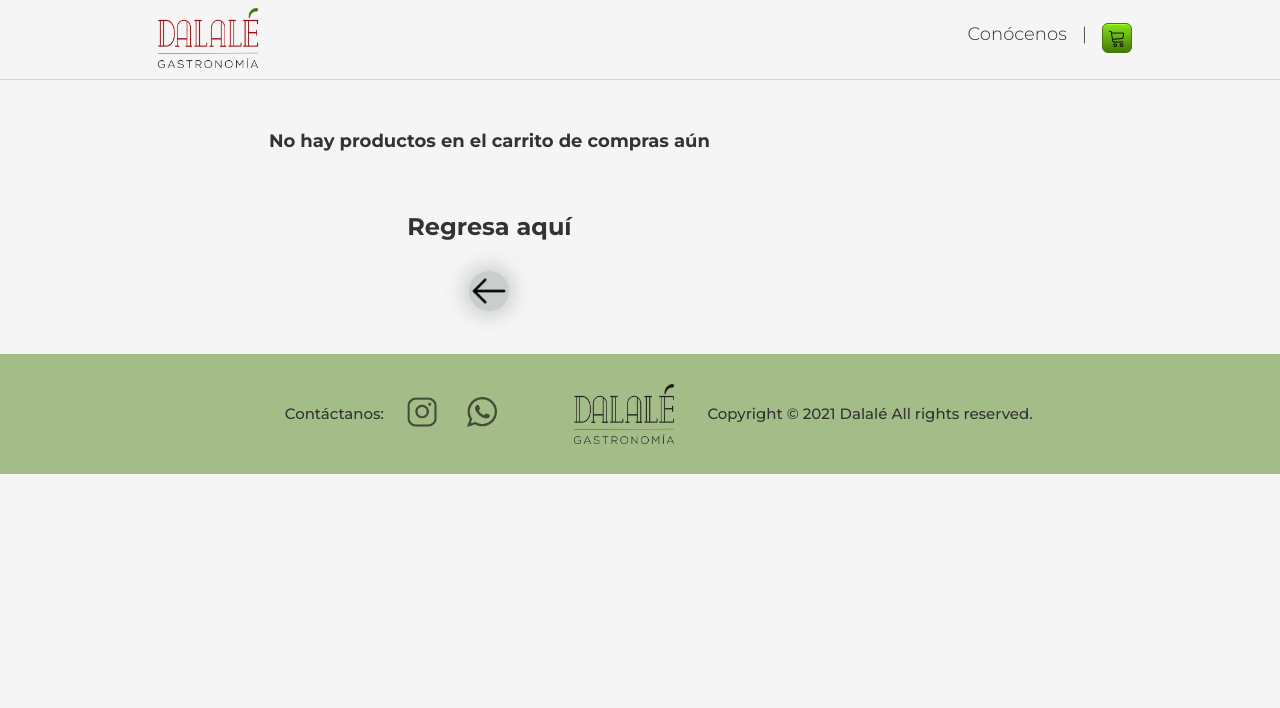
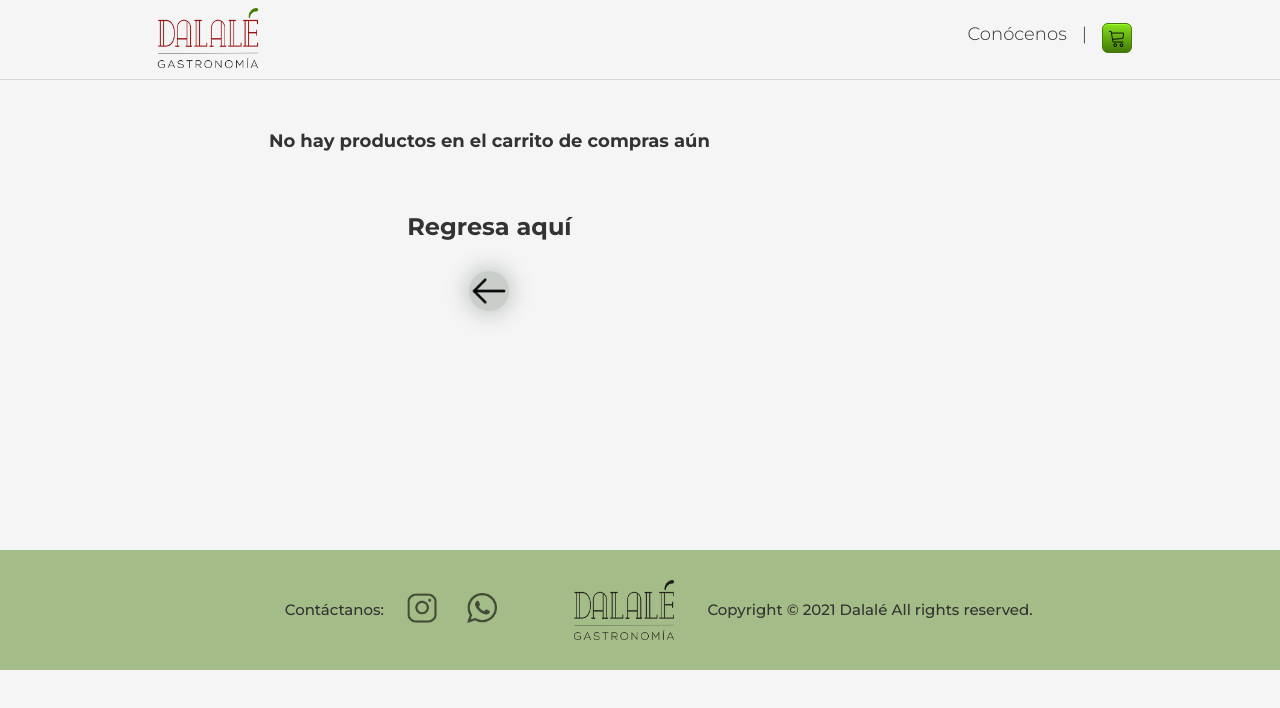
Before and after one commit to danielvaldivv/dalale-website, a React app: page /checkout in a window 1280 px wide. Shown: the top 708 px of the page. Built offline with nearby package versions, Linux system fonts and the light colour scheme.

Commit message:
[Bug] bug min-height

```diff
--- a/src/containers/Checkout/Checkout.scss
+++ b/src/containers/Checkout/Checkout.scss
@@ -2,6 +2,7 @@
   max-width: 1024px;
   margin: 0 auto;
   height:auto;
+  min-height: 65%;
   grid-template-columns: 5fr 2fr;
   grid-gap: 2rem;
   grid-row-gap: 1.5em;
```
